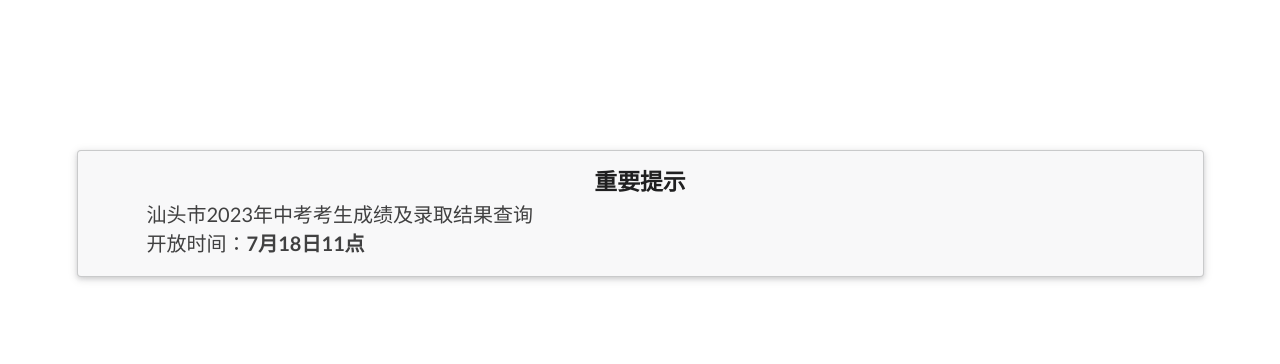
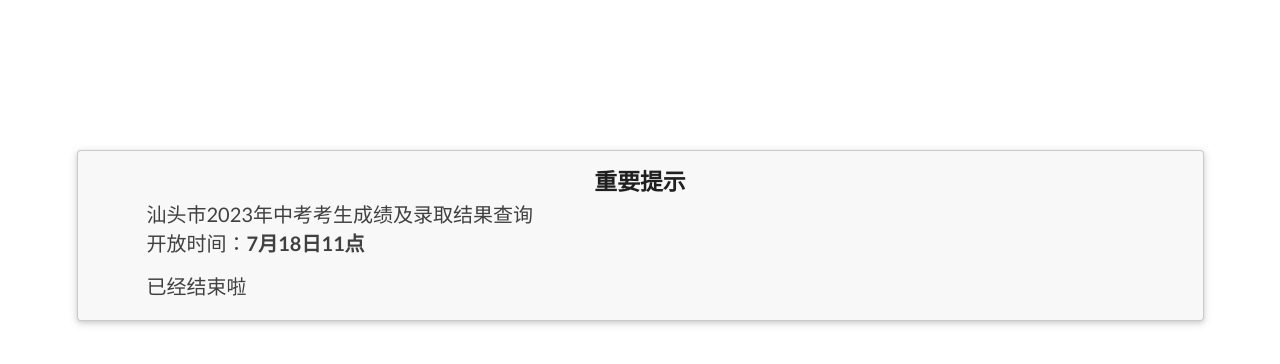
Before and after one commit to Xyhff/Xyhff.github.io, a plain HTML site: page notice.html in a window 1280 px wide. Drawn offline with nearby package versions, Linux system fonts and the light colour scheme.

Commit message:
Update notice.html

```diff
--- a/notice.html
+++ b/notice.html
@@ -34,6 +34,7 @@
             <div class="content">
               <div class="header" style="text-align: center;">重要提示</div>
               <p style="text-indent: 2em;">汕头市2023年中考考生成绩及录取结果查询<br/>　　开放时间：<b>7月18日11点</b></p>
+              <p style="text-indent: 2em;">已经结束啦</p>
             </div>
           </div>
 
```
